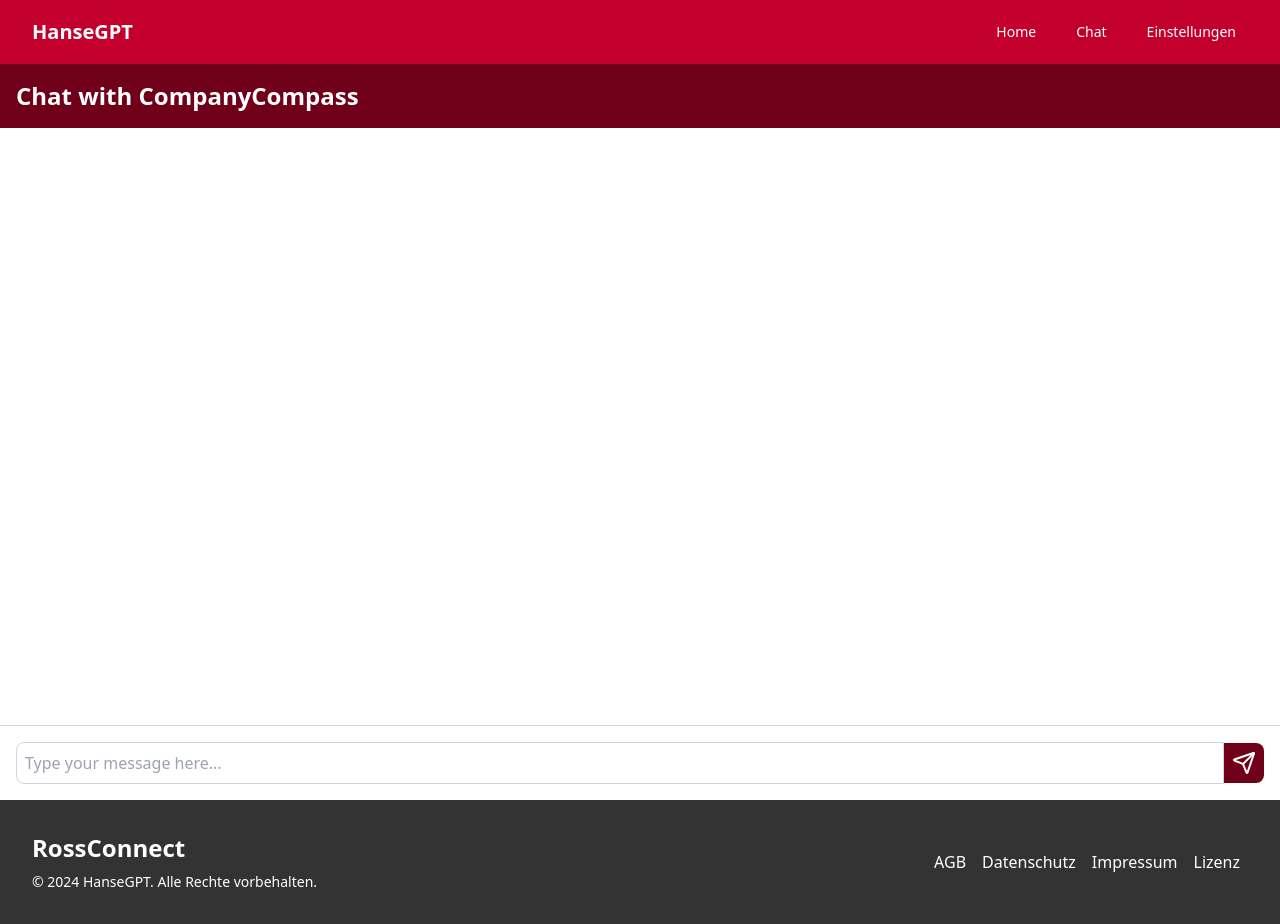
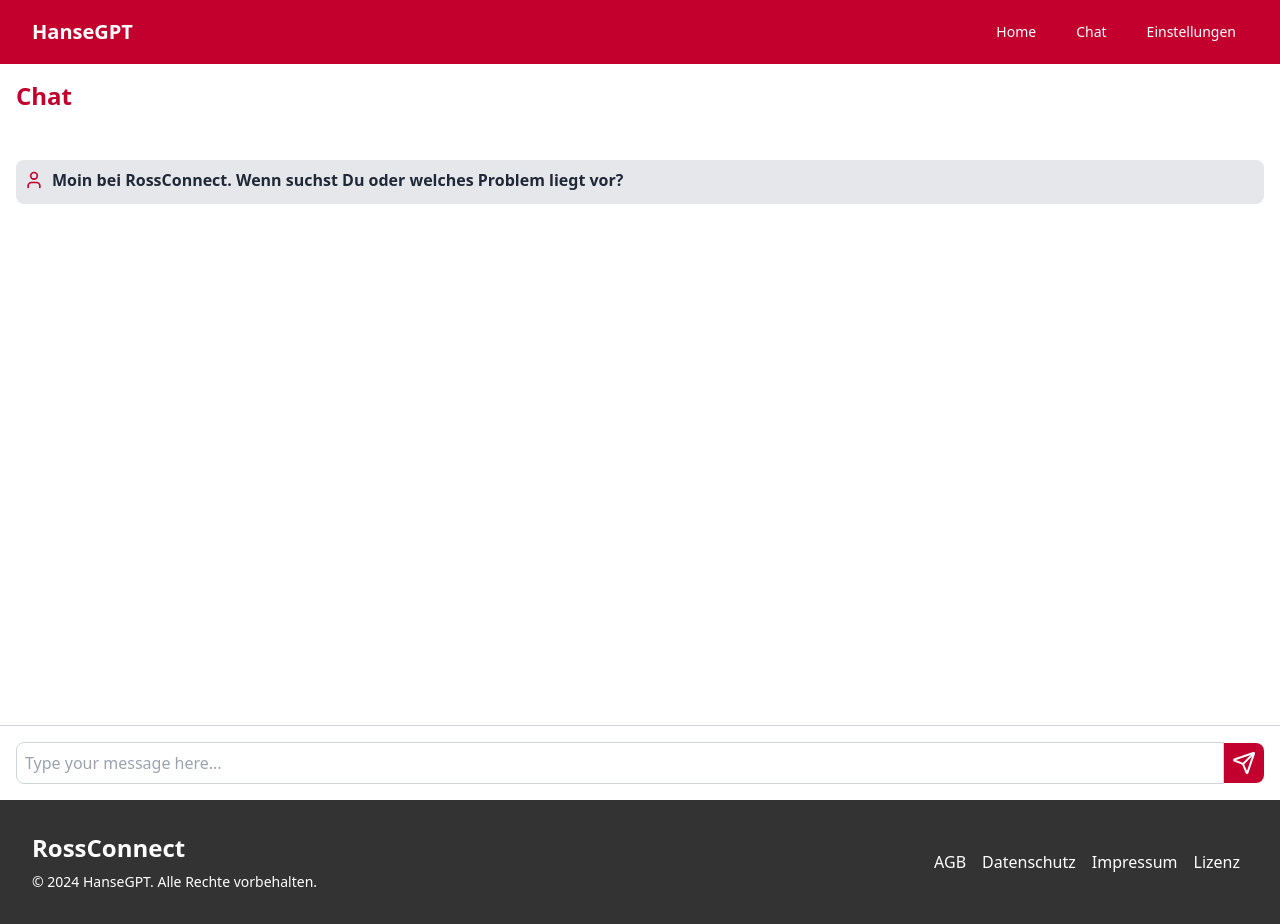
Before and after one commit to Hansehart/HanseGPT, a React (Vite) app in the folder frontend/artifact/: page /chat in a window 1280 px wide. Built offline with nearby package versions, Linux system fonts and the light colour scheme.

Commit message:
add: style adjustments

```diff
--- a/frontend/artifact/src/pages/Chat.tsx
+++ b/frontend/artifact/src/pages/Chat.tsx
@@ -6,6 +6,16 @@ const ChatInterface = () => {
   const [inputText, setInputText] = useState("");
   const [isLoading, setIsLoading] = useState(false);
   const messagesEndRef = useRef(null);
+
+  useEffect(() => {
+    // Add initial welcome message
+    setMessages([
+      {
+        text: "Moin bei RossConnect. Wenn suchst Du oder welches Problem liegt vor?",
+        sender: "ai"
+      }
+    ]);
+  }, []);
 
   const scrollToBottom = () => {
     messagesEndRef.current?.scrollIntoView({ behavior: "smooth" });
@@ -52,7 +62,7 @@ const ChatInterface = () => {
   const renderMessage = (message) => {
     if (message.sender === "user") {
       return (
-        <div className="bg-[#70001a] text-white p-2 rounded-lg">
+        <div className="bg-[#c3002d] text-white p-2 rounded-lg">
           {message.text}
         </div>
       );
@@ -62,15 +72,12 @@ const ChatInterface = () => {
         .filter((emp) => emp.trim() !== "");
       return (
         <div className="bg-gray-200 text-gray-800 p-2 rounded-lg">
-          <p className="font-bold mb-2">
-            Die folgenden Mitarbeiter können dir behilflich sein:
-          </p>
           {employees.map((emp, index) => {
             const [name, role, ...description] = emp.split("\n");
             return (
               <div key={index} className="mb-4 last:mb-0">
                 <div className="flex items-center mb-1">
-                  <User className="mr-2 text-[#70001a]" size={20} />
+                  <User className="mr-2 text-[#c3002d]" size={20} />
                   <span className="font-semibold">{name}</span>
                 </div>
                 <p className="text-sm text-gray-600 mb-1">{role}</p>
@@ -86,8 +93,10 @@ const ChatInterface = () => {
   return (
     <div className="flex flex-col h-screen bg-white">
       <div className="h-16 bg-[#c3002d]"></div>
-      <div className="bg-[#70001a] text-white p-4">
-        <h1 className="text-2xl font-bold">Chat with CompanyCompass</h1>
+      <div className="text-white p-4">
+        <h2 className="text-2xl font-bold mb-4 text-[#c3002d]">
+          Chat
+        </h2>
       </div>
       <div className="flex-grow overflow-auto p-4">
         {messages.map((message, index) => (
@@ -110,12 +119,12 @@ const ChatInterface = () => {
             onChange={(e) => setInputText(e.target.value)}
             onKeyPress={(e) => e.key === "Enter" && handleSendMessage()}
             placeholder="Type your message here..."
-            className="flex-grow p-2 border border-gray-300 rounded-l-lg focus:outline-none focus:ring-2 focus:ring-[#70001a]"
+            className="flex-grow p-2 border border-gray-300 rounded-l-lg focus:outline-none focus:ring-2 focus:ring-[#c3002d]"
             disabled={isLoading}
           />
           <button
             onClick={handleSendMessage}
-            className="bg-[#70001a] text-white p-2 rounded-r-lg hover:bg-[#90001f] focus:outline-none focus:ring-2 focus:ring-[#70001a]"
+            className="bg-[#c3002d] text-white p-2 rounded-r-lg hover:bg-[#90001f] focus:outline-none focus:ring-2 focus:ring-[#c3002d]"
             disabled={isLoading}
           >
             {isLoading ? <Loader className="animate-spin" /> : <Send />}
```
